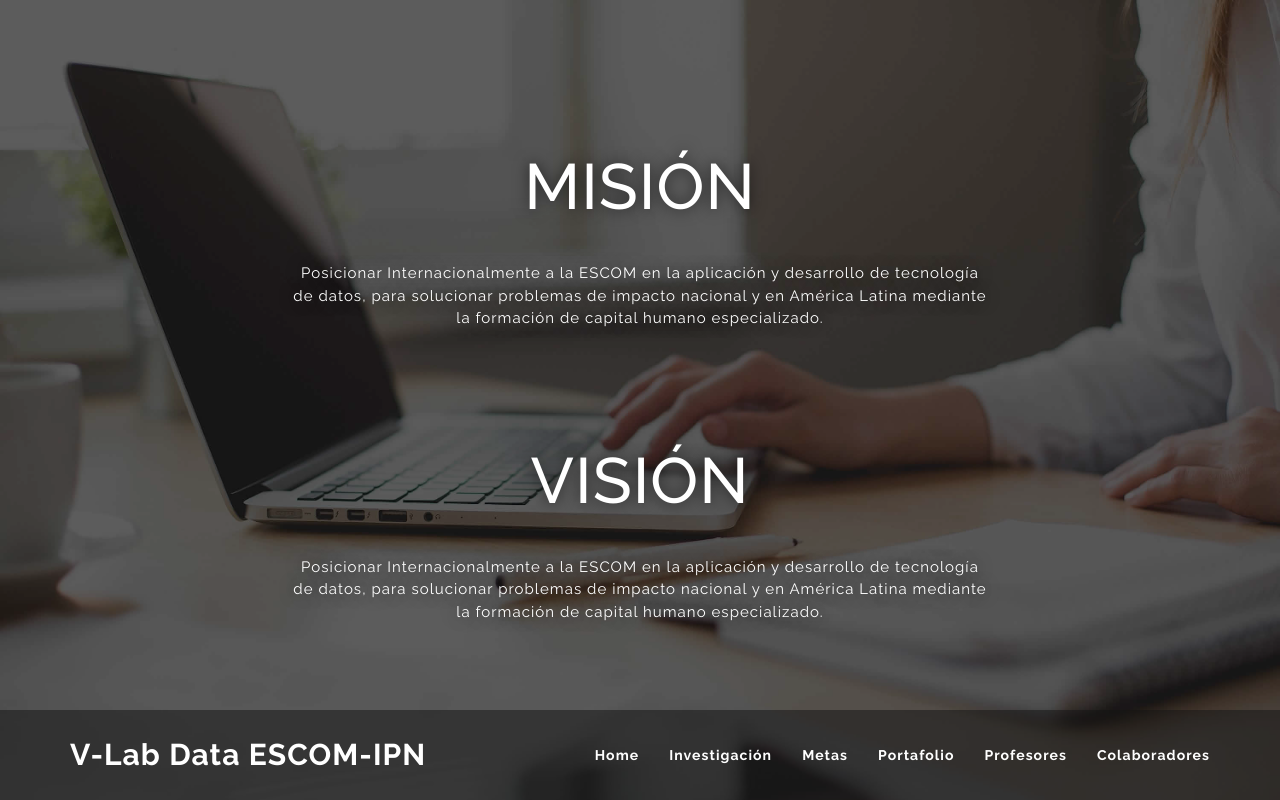
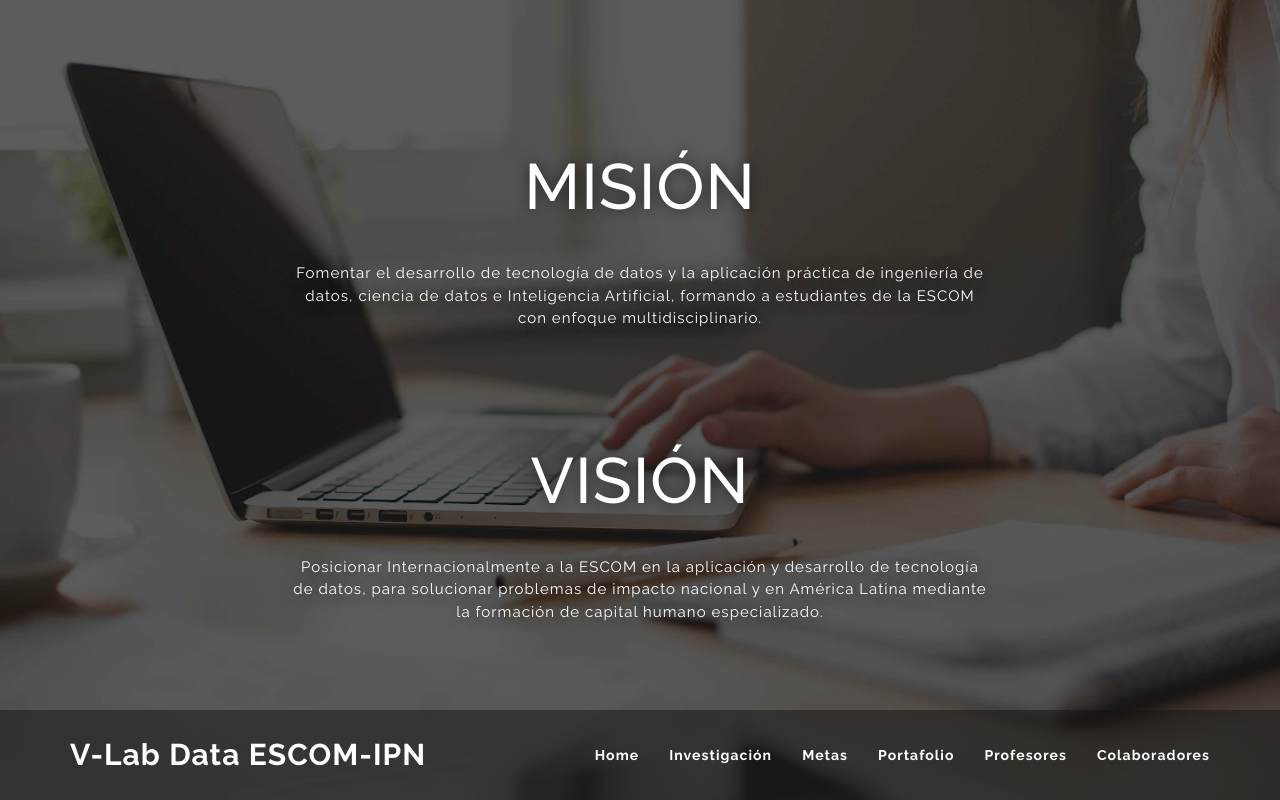
Before and after one commit to danielgonz77/v-lab_ESCOM-IPN, a plain HTML site: page index.html in a window 1280 px wide. Shown: the top 800 px of the page. Drawn offline with Linux system fonts and the light colour scheme; some packages are replaced by stand-ins of ours; files whose address does not match are found by name.

Commit message:
Error de text y gitignore

```diff
--- a/index.html
+++ b/index.html
@@ -94,7 +94,7 @@
 
                     <div class="slider-content">
                       <h1></h1>
-                      <p>We are a creative agency from the earth of Bandung, Indonesia</p>
+                      <p>Fomentar el desarrollo  de tecnología de datos y la aplicación práctica de ingeniería de datos, ciencia de datos e Inteligencia Artificial, formando a estudiantes de la ESCOM con enfoque multidisciplinario.</p>
                       <br><br><br><br><br><br>
                       <h1>Visión</h1>
                       <p>Posicionar Internacionalmente a la ESCOM en la aplicación y desarrollo de tecnología de datos, para solucionar problemas de impacto nacional y en América Latina mediante la formación de capital humano especializado.</p>
--- a/js/main.js
+++ b/js/main.js
@@ -38,8 +38,8 @@ var SliderStatus = true;
 		activeSlide = $(".image-slide"),
 		activeTitle1 = $(".slider-content h1:nth-child(1)"),
 		activeTitle2 = $(".slider-content h1:nth-child(2)"),
-		activeDescription1 = $(".slider-content p:nth-child(1)"),
-		activeDescription2 = $(".slider-content p:nth-child(2)"),
+		activeDescription1 = $(".slider-content p:nth-child(0)"),
+		activeDescription2 = $(".slider-content p:nth-child(1)"),
 		activeIndex, nextIndex, prevIndex,
 		objHeaderLength = dataHeader.length - 1,
 		SliderTimeout = false;
@@ -104,7 +104,7 @@ var SliderStatus = true;
 
 		activeTitle1.text(dataHeader[activeIndex].title);
 		activeTitle2.text(dataHeader[nextIndex].title);
-		activeDescription1.text(dataHeader[activeIndex].description);
+		//activeDescription1.text(dataHeader[activeIndex].description);
 		activeDescription2.text(dataHeader[nextIndex].description);
 
 		PrevAuthor.text(dataHeader[prevIndex].author);
```
Also changed, not shown: 1 other file.
